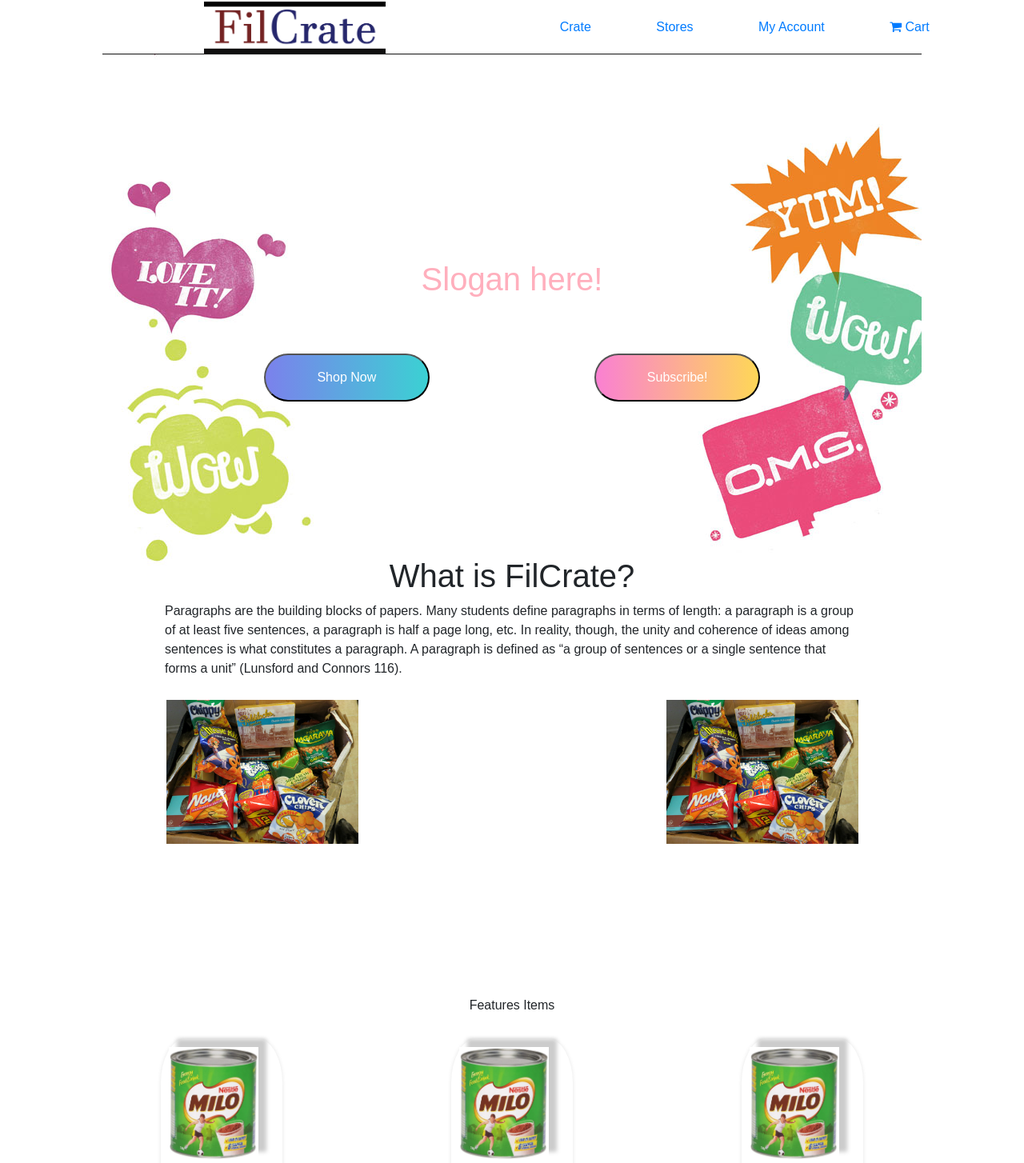
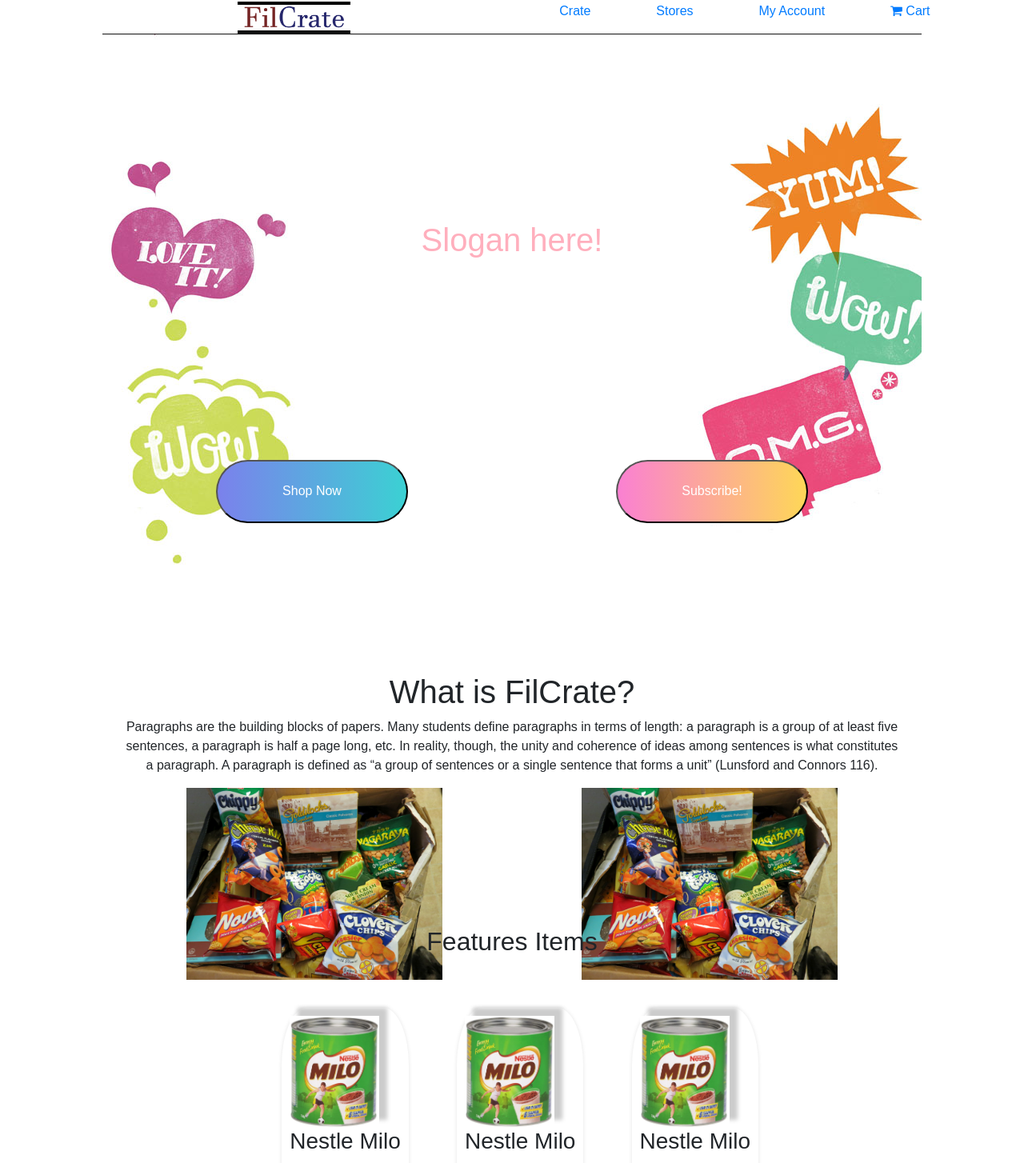
Before and after one commit to FilCrate/Frontend, a React (Create React App) app: page / in a window 1280 px wide. Shown: the part 18-1472 px from the top of the page at 80% size. Built offline with nearby package versions, Linux system fonts and the light colour scheme.

Commit message:
Update Homepage

```diff
--- a/src/components/Home.js
+++ b/src/components/Home.js
@@ -17,44 +17,48 @@ class Home extends Component {
                 	 	In reality, though, the unity and coherence of ideas among sentences is what constitutes a paragraph.
                 	 	A paragraph is defined as “a group of sentences or a single sentence that forms a unit” (Lunsford and Connors 116).
             		</p>
-                </div>
 
             		<div className = "products">
 						<div className = "product">
 							<img className = "img1" src = {require('../images/box.jpg')}/>
 						</div>
-
 						<div className = "product">
 							<img className = "img2" src = {require('../images/box.jpg')}/>
 						</div>
 					</div>
+                </div>
 
                 <div className = "features">
-					<div>  </div>
-					<div>  </div>
-					<div className ="fi"> Features Items </div>
-					<div>  </div>
-					<div>  </div>
-					<div>  </div>
+					<div className="fi"> Features Items </div>
+					<div className="slide">
 						<div className = "item">
 							<img className = "i1" src = {require('../images/milo.jpg')}/>
+							<div className="detail">
 								<h3> Nestle Milo </h3>
 								<p> Price: $5.30 </p>
 							</div>
-					<div>  </div>
+						</div>
+
 						<div className = "item">
 							<img className = "i1" src = {require('../images/milo.jpg')}/>
+							<div className="detail">
 								<h3> Nestle Milo </h3>
 								<p> Price: $5.30 </p>
 							</div>
-					<div>  </div>
+						</div>
+
 						<div className = "item">
 							<img className = "i1" src = {require('../images/milo.jpg')}/>
+							<div className="detail">
 								<h3> Nestle Milo </h3>
 								<p> Price: $5.30 </p>
 							</div>
-					<div>  </div>
 						</div>
+					</div>
+
+				</div>
+
+
 
             </div>
         );
--- a/src/components/Myaccount.js
+++ b/src/components/Myaccount.js
@@ -24,7 +24,6 @@ class Myaccount extends Component {
     this.setState({password: event.target.value});
   }
 
-  // You need credentials: "same-origin" for express session to work.
   handleSubmit(event) {
     event.preventDefault();
     let {email, password} = this.state;
--- a/src/styles/Header.css
+++ b/src/styles/Header.css
@@ -8,11 +8,8 @@
 {
   display: grid;
   grid-template-columns: repeat(auto-fit, 1fr);
-  grid-template-rows: repeat(auto-fit, 1fr);
-  grid-gap: 15px;
-  /*border: solid 10px var(--yellow);*/
-  justify-items: center;
-  align-items: center;
+  grid-template-rows: repeat(1, 1fr);
+  grid-gap: 17px;
   grid-template-areas:
   "logo feature1 feature2 feature3 feature4"
 }
@@ -20,7 +17,10 @@
 .logo
 {
   grid-area: logo;
-  width: 40%;
+  width: 25%;
+  justify-content: left;
+  align-items: left;
+  align-self: left;
 }
 
 
@@ -44,11 +44,11 @@
   grid-area: feature4;
 }
 
-
 @media (max-width: 700px)
 {
-  .container
+  .header-layout .container
   {
+    align-items: center;
     grid-template-areas:
     "logo"
     "feature1"
--- a/src/styles/Home.css
+++ b/src/styles/Home.css
@@ -1,136 +1,28 @@
 .home-layout
 {
+	display: grid;
 	margin: auto;
   	padding: 0;
+  	grid-template-columns: 10% 80% 10%;
+  	grid-template-rows: 60% 20% 40%;
 }
-
-.about
-{
-	display: grid;
-	grid-template-columns: 10% 70% 10%;
-	grid-template-rows: 20% 80%;
-  	/*border: solid 10px var(--yellow);*/
-  	align-content: center;
-	justify-content: center;
-	align-items: center;
-}
-
-.about h1
-{
-	align-self: center;
-	justify-self: center;
-	grid-column-start: 2;
-	grid-row-start: 1 ;
-}
-
-.about p
-{
-	align-self: center;
-	justify-self: center;
-	grid-column-start: 2;
-	grid-row-start: 2 ;
-}
-
-.products
-{
-	display: grid;
-	grid-gap: 10px;
-	grid-template-columns: repeat(auto-fit, minmax(400px, 1fr));
-	grid-template-rows: repeat(2, 1fr);
-
-  	/*border: solid 10px var(--yellow);*/
-  	grid-template-areas:
-  	"img1 img2"
-
-}
-
-.products .product img
-{
-	/*width: 100%;  */
-    /*height: auto;*/
-    height: auto;
-    width: auto;
-    max-width: 15em;
-    max-height: 15em;
-}
-
-.products .product img .img1
-{
-	grid-area: img1;
-}
-
-.products .product img .img2
-{
-	grid-area: img2;
-}
-
-.features
-{
-	display: grid;
-	grid-gap: 30px;
-	grid-template-columns: repeat(7, 1fr);
-	grid-template-rows: r4% 20%;
-  	/*border: solid 10px var(--purple);*/
-  	/*grid-template-areas:
-  	"space space space items space space space"
-  	"space item1 space item2 space item3 space"*/
-}
-
-
-.features .fi
-{
-	grid-area: items;
-	grid-column: 3 / span 3;
-	grid-row-start: 1;
-}
-
-
-.item
-{
-	background: white;
-	box-shadow: 0 0 5px rgba(0, 0, 0, 0.1);
-	padding: 10px;
-	border-radius: 20%;
-
-	/*border: solid 10px var(--red);*/
-}
-
-.item img
-{
-	width: 7em;
-	box-shadow: 10px -10px 5px #CCC;
-}
-
-.item img .i1
-{
-	grid-area: item1;
-	grid-column-start: 2;
-	grid-row-start: 2;
-	/*align-self: center;
-	justify-content: center;
-	align-content: center;*/
-
-}
-
 
 .banner
 {
-  display: grid;
-/*  border: solid 10px var(--red);*/
-  grid-template-columns: repeat(12, 1fr) ;
-  grid-template-rows: repeat(18, 1fr);
-  object-fit: cover;
-  background: url("../images/snack.jpg") no-repeat 50% 0;
-  width: 100%;
-  height: 80vh;
+	grid-template-columns: 1fr 1fr 1fr 1fr 1fr;
+	grid-template-rows: repeat(9,1fr);
+	grid-column: 1 / span 3;
+	display: grid;
+	background: url("../images/snack.jpg") no-repeat 50% 0;
+	width: 100%;
+	grid-gap: 10px;
 }
 
 .slogan
 {
   color: #FFAFBD;
- /* border: solid 10px red;*/
-  grid-column: 5 / span 4;
-  grid-row: 3 / 15;
+  grid-column-start: 3 ;
+  grid-row: 2 / 6;
   align-content: center;
   justify-content: center;
 }
@@ -144,9 +36,9 @@
 
 .banner .button1
 {
-  grid-column: 4 / span 2;
+  grid-column: 2;
   background-image: linear-gradient(90deg, #7b81ec,  #3bd1d3);
-  grid-row: 12 / 13;
+  grid-row: 7;
   padding: 1em 1em;
 }
 
@@ -162,9 +54,9 @@
 
 .banner .button2
 {
-  grid-column: 8 / span 2;
+  grid-column: 4;
   background-image: linear-gradient(90deg, #fa80d2, #fed757);
-  grid-row: 12 / 13;
+  grid-row: 7;
   padding: 1em 1em;
 }
 
@@ -177,3 +69,81 @@
 {
   background-image: linear-gradient(90deg, transparent, #fed757);
 }
+
+.about
+{
+  	grid-column: 1 / span 3;
+  	text-align: center;
+    width: 80%;
+    padding: 10px;
+}
+
+
+.about h1
+{
+	align-self: center;
+	justify-self: center;
+	grid-column-start: 2;
+	grid-row-start: 1 ;
+}
+
+.about p
+{
+	align-self: center;
+	grid-column-start: 2;
+	grid-row-start: 2 ;
+}
+
+
+.products
+{
+	display: grid;
+	grid-gap: 15px;
+	grid-template-columns: repeat(auto-fit, 1fr);
+  	grid-template-areas:
+  	"img1 img2"
+}
+
+.products .product img
+{
+    height: auto;
+    width: auto;
+    max-width: 22em;
+    max-height: 15em;
+}
+
+.features
+{
+	display: grid;
+	width: 100%;
+	grid-column-start: 2;
+}
+
+.features .fi
+{
+	align-self: center;
+	font-size: 2em;
+	grid-row-start: 1 ;
+}
+
+.features .slide
+{
+	display: grid;
+	grid-gap: 40px;
+	grid-template-columns: repeat(4,30%);
+}
+
+
+.item
+{
+	background: white;
+	box-shadow: 0 0 5px rgba(0, 0, 0, 0.1);
+	padding: 10px;
+	border-radius: 20%;
+}
+
+.item img
+{
+	width: 7em;
+	box-shadow: 10px -10px 5px #CCC;
+}
```
Lines whose indentation alone changed are shown as unchanged.
